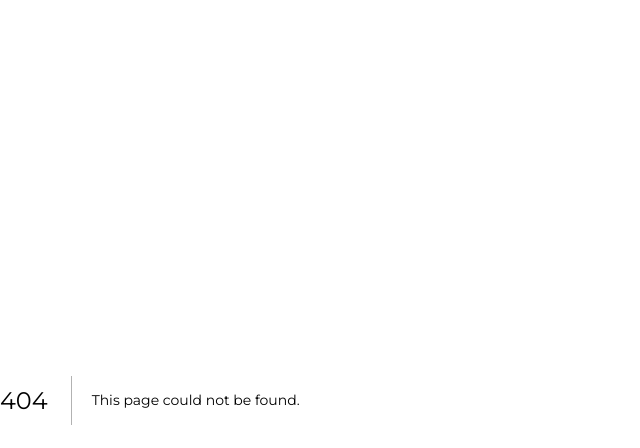
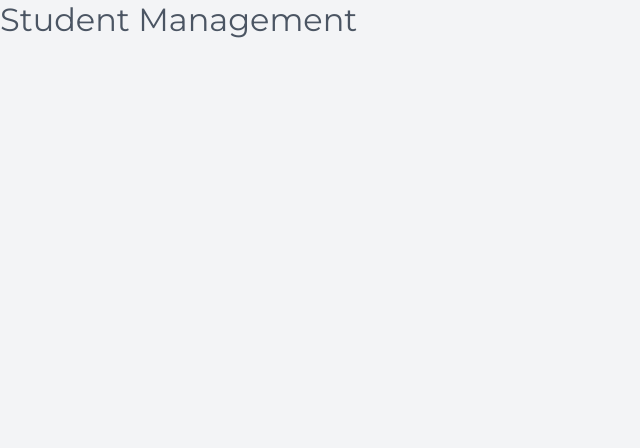
Before and after one commit to jirath-arn/ict-information, a Next.js app: page /student_management in a window 1280 px wide. Before the commit this address had no page. Shown: the top 448 px of the page, without its empty margins (0-640 px from the left). Built offline with nearby package versions, Linux system fonts and the light colour scheme.

Commit message:
Created student management page

```diff
--- /dev/null
+++ b/src/app/student_management/page.tsx
@@ -0,0 +1,7 @@
+function StudentManagement() {
+    return (
+        <h1>Student Management</h1>
+    );
+}
+
+export default StudentManagement;
```
